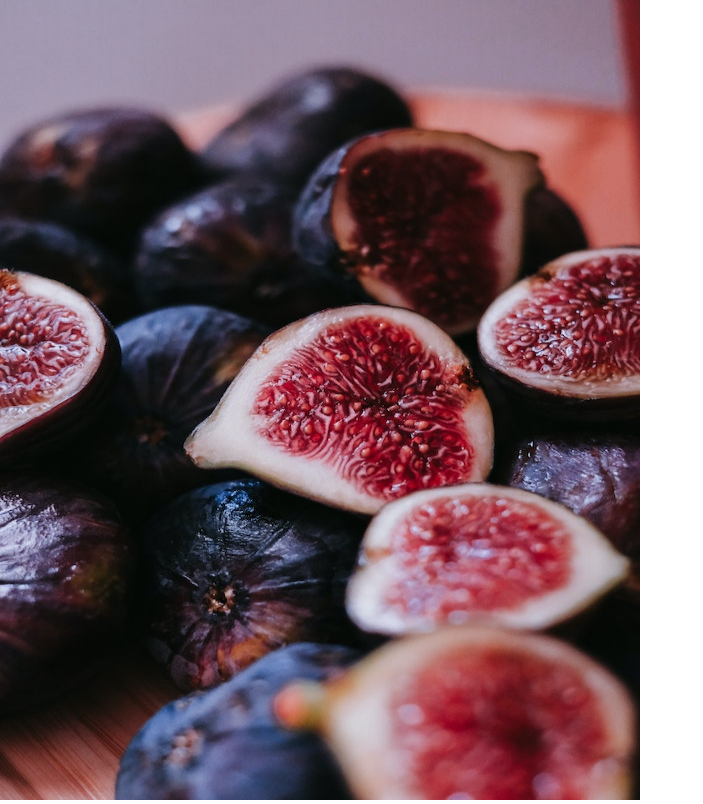
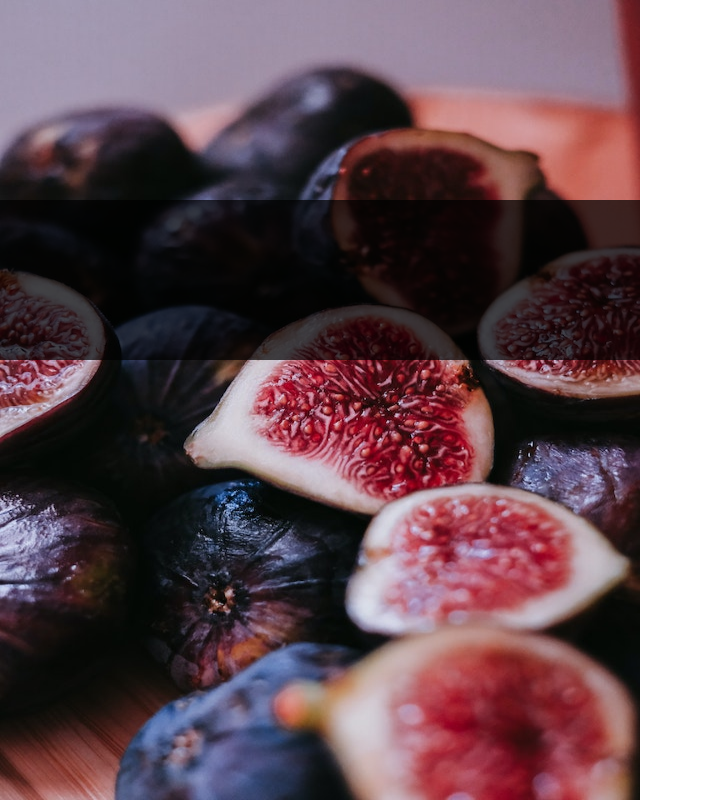
Before and after one commit to fariyinn/form, a plain HTML site: page index.html in a window 1280 px wide. Shown: the whole page, without its empty margins (0-703 px from the left). Drawn offline with Linux system fonts and the light colour scheme.

Commit message:
Add banner

```diff
--- a/index.html
+++ b/index.html
@@ -9,6 +9,7 @@
         <div class = 'bodyDiv'>
             <div class = 'heroBackground'>
                 <img src = './Assets/Figs - Muverrihhanim.jpg' alt = 'Close up shot of whole and sliced figs' width = '640' height = '960'>
+                <div class = 'banner'></div>
             </div>
         </div>
     </body>
--- a/styles.css
+++ b/styles.css
@@ -12,5 +12,18 @@ h1 {
 .heroBackground img {
     height: 100vh;
     min-width: 640px;
-    width: 40vw;
+    width: 45vw;
 }
+
+.heroBackground {
+    position: relative;
+}
+
+.banner {
+    height: 20vh;
+    min-width: 640px;
+    width: 45vw;
+    background-color: rgba(0, 0, 0, 0.7);
+    position: absolute;
+    top: 25vh;
+}
```
